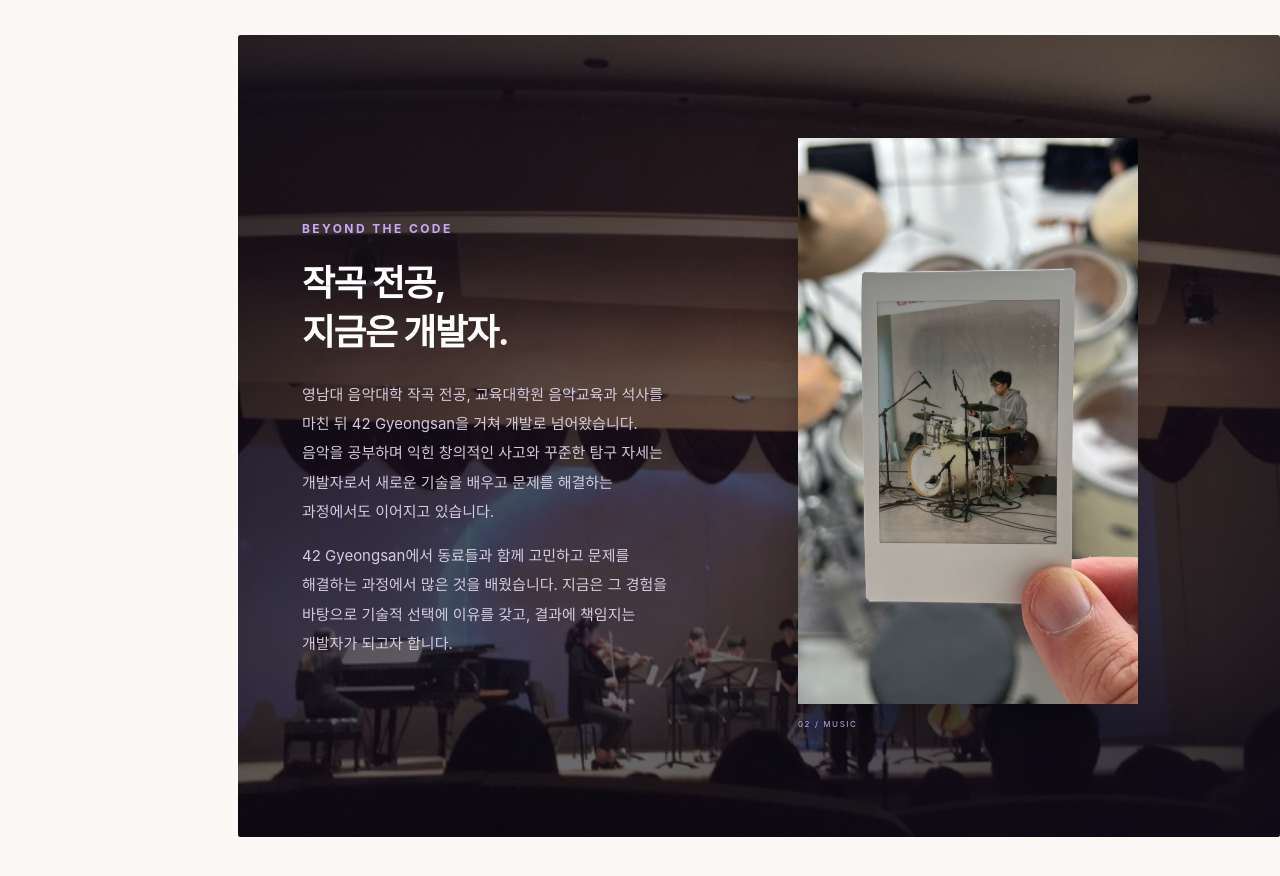
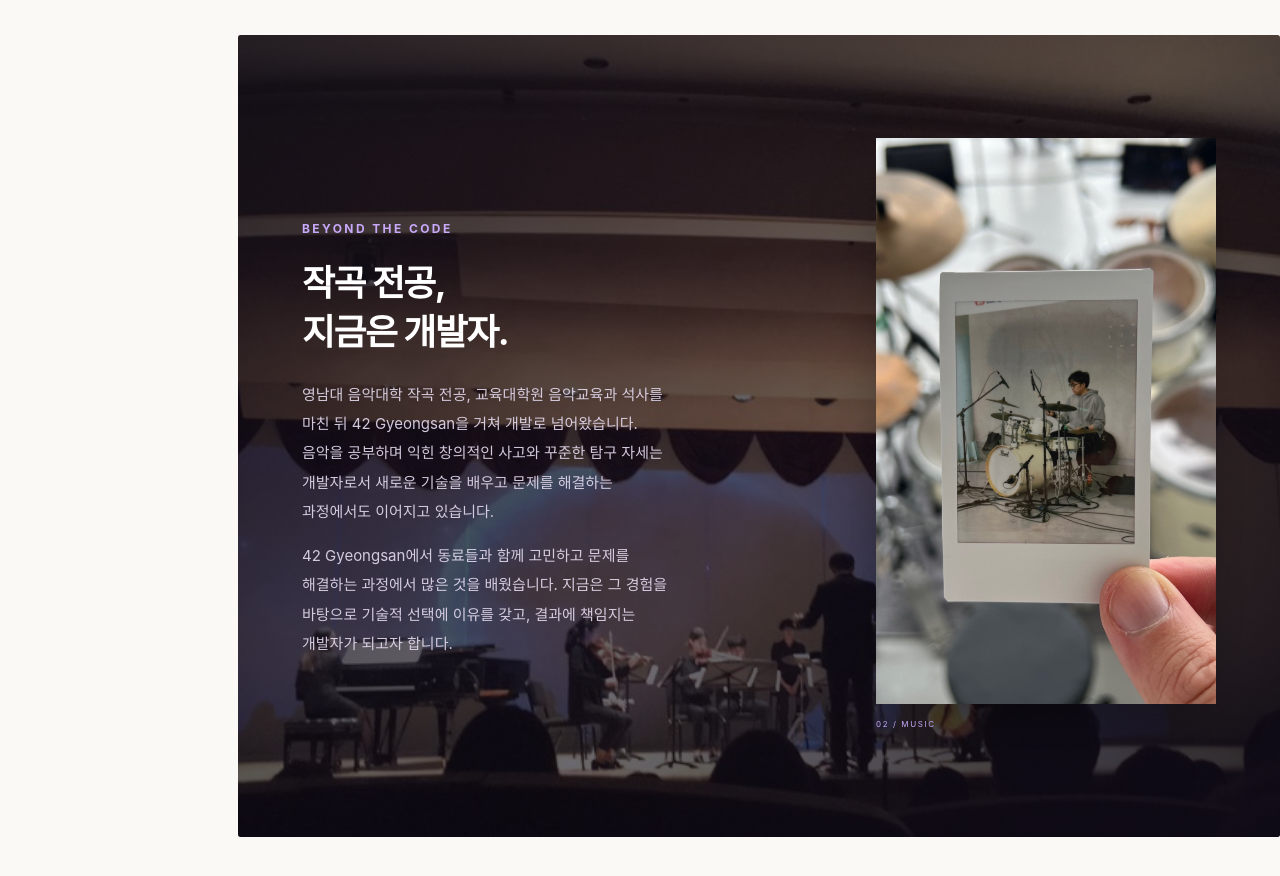
Before and after one commit to composerboyV/junkwak.github.io, a plain HTML site: page index.html in a window 1280 px wide. Shown: the part 1440-2316 px from the top of the page. Drawn offline with Linux system fonts and the light colour scheme; a web font is replaced by a local one.

Commit message:
홈 소개의 드럼 사진을 오른쪽으로
Co-Authored-By: Claude Opus 5.5 <noreply@anthropic.com>

```diff
--- a/photos.css
+++ b/photos.css
@@ -20,7 +20,7 @@
 .story-copy h3{font-size:clamp(27px,2.8vw,40px);letter-spacing:-1.5px;line-height:1.35;margin:18px 0 24px;font-weight:650}
 .story-copy p{font-size:15px;color:var(--muted);line-height:1.95}
 .story-copy p+p{margin-top:15px}
-.story-photos{display:grid;grid-template-columns:minmax(0,340px);justify-content:center;gap:18px;align-items:start}
+.story-photos{display:grid;grid-template-columns:minmax(0,340px);justify-content:end;gap:18px;align-items:start}
 .story-photos figure{margin:0;min-width:0}
 .story-photos .sea-photo{margin-top:75px}
 .story-photos img{display:block;width:100%;height:auto;aspect-ratio:3/5;object-fit:cover;background:var(--soft)}
@@ -28,7 +28,7 @@
 .sea-photo img{object-position:50% 65%}
 .story-photos figcaption{font-size:11px;color:var(--muted);margin-top:13px;line-height:1.8}
 .story-photos figcaption span{display:block;font-size:8px;letter-spacing:1.6px;color:var(--purple);margin-bottom:3px}
-@media(max-width:1100px){.hero-body{gap:30px}.hero-portrait figcaption{display:block}.hero-portrait figcaption span{display:block}.hero-portrait figcaption>span+span{margin-top:4px}.personal-story{grid-template-columns:1fr;gap:35px}.story-copy{max-width:660px}.story-copy h3 br{display:none}.story-photos{max-width:620px;gap:24px}.story-photos img{aspect-ratio:3/4}.story-photos .sea-photo{margin-top:45px}}
+@media(max-width:1100px){.hero-body{gap:30px}.hero-portrait figcaption{display:block}.hero-portrait figcaption span{display:block}.hero-portrait figcaption>span+span{margin-top:4px}.personal-story{grid-template-columns:1fr;gap:35px}.story-copy{max-width:660px}.story-copy h3 br{display:none}.story-photos{max-width:620px;gap:24px;justify-content:center}.story-photos img{aspect-ratio:3/4}.story-photos .sea-photo{margin-top:45px}}
 @media(max-width:800px){.hero-body{gap:30px;grid-template-columns:minmax(0,1.15fr) minmax(0,1fr)}.hero-portrait{padding:8px}.hero-portrait figcaption{padding:12px 2px 3px}.personal-story{margin-top:55px;padding-top:45px}}
 @media(max-width:540px){.hero-body{display:flex;flex-direction:column;gap:35px;padding-bottom:30px}.hero-copy{width:100%}.hero h1{font-size:clamp(76px,23vw,110px)}.hero-portrait{width:100%;max-width:400px;padding:10px}.portrait-window{aspect-ratio:1/1}.hero-portrait figcaption{display:flex;padding:14px 2px 3px;font-size:9px}.hero-portrait figcaption>span+span{margin:0}.hero-portrait figcaption>span:first-child{font-size:7px;letter-spacing:1px}.personal-story{gap:30px}.story-copy h3{font-size:31px;margin:15px 0 20px}.story-photos{gap:14px}.story-photos img{aspect-ratio:3/5}.story-photos .sea-photo{margin-top:35px}.story-photos figcaption{font-size:10px}.story-photos figcaption span{font-size:7px;letter-spacing:1px}}
 @media print{.hero-portrait,.story-photos{display:none}.personal-story{display:block;margin-top:25px;padding-top:20px}.story-copy{max-width:none}.story-copy h3{font-size:20px;margin:10px 0}.story-copy h3 br{display:none}.hero-body{display:block}}
```
